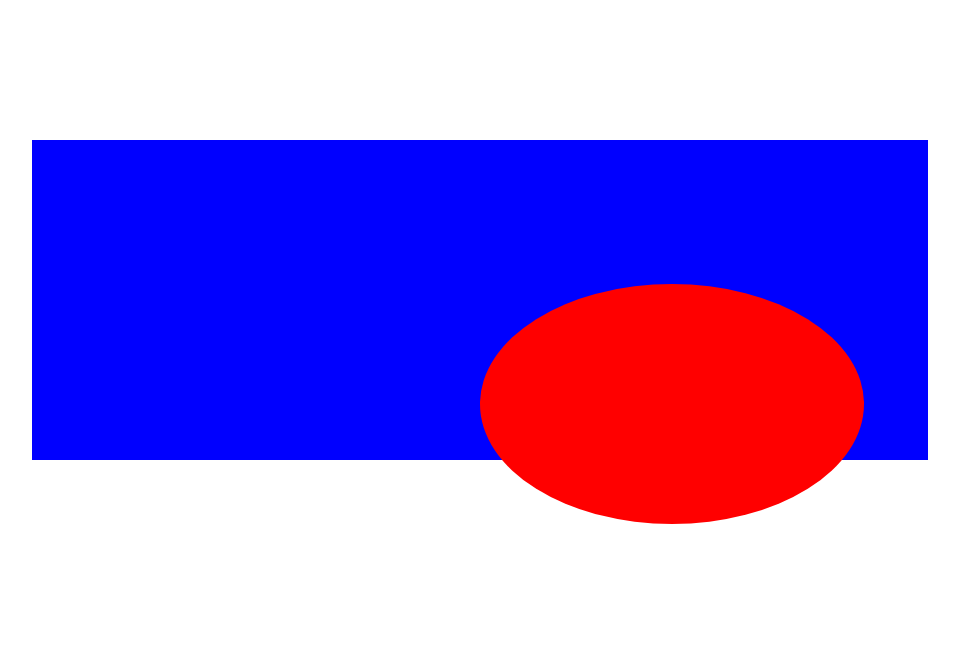
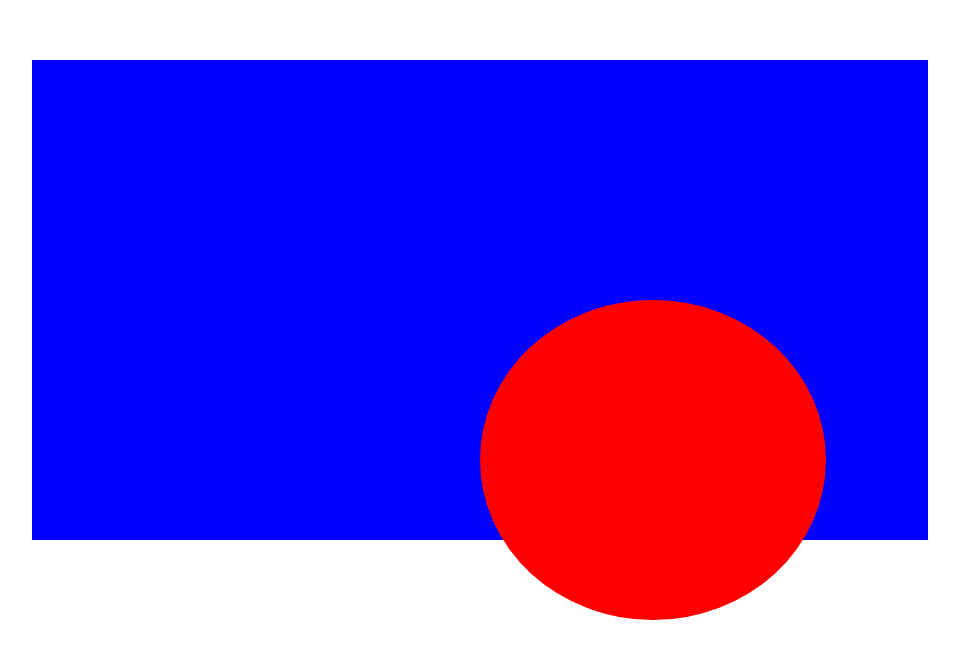
Before and after one commit to ayuush224/PracticeProjects, a plain HTML site: page public/position.html in a window 1280 px wide. Shown: the part 108-766 px from the top of the page, without its empty margins (168-1127 px from the left). Drawn offline with Linux system fonts and the light colour scheme.

Commit message:
Created a Flag of Laos

```diff
--- /dev/null
+++ b/flag.css
@@ -0,0 +1,39 @@
+#red
+{
+    height: 100vh;
+    width: 100vw;
+    background-color: rgb(162, 24, 24);
+    text-align: center;
+    position: fixed;
+    top: 0;
+    left: 0;
+}
+
+#heading
+{
+    color: white;
+    font-size: 5em;
+}
+
+#blue
+{
+    background-color: rgb(25, 25, 134);
+    height: 50%;
+    width: 100%;
+    position: absolute;
+    top: 25%;
+}
+
+#center
+{
+    background-color: white;
+    height: 50%;
+    width: 17%;
+    border-radius: 100%;
+    font-size: 3rem;
+    text-align: center;
+    font-weight: bolder;
+    position: absolute;
+    left: 41.5%;
+    top: 25%;
+}
--- a/position.css
+++ b/public/position.css
@@ -1,19 +1,19 @@
 #blue
 {
     background-color: blue;
-    height: 40vh;
+    height: 60vh;
     width: 70vw;
     position: relative;
     left: 15vw;
-    top: 30vh;
+    top: 20vh;
 }
 
 #red{
     background-color: red;
-    width: 30vw;
-    height: 30vh;
+    width: 27vw;
+    height: 40vh;
     position: absolute;
-    left: 35vw;
-    top: 18vh;
-    border-radius: 100%;
+    left: 50%;
+    top: 50%;
+    border-radius: 80%;
 }
```
Also changed, not shown: flag.html (added, +19 -0 lines), public/position.html (line endings or trailing spaces).
